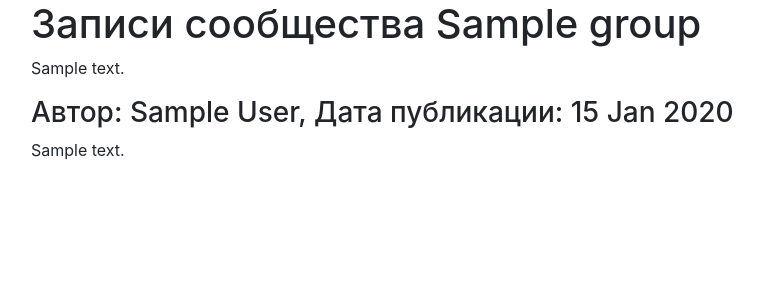
After one commit to MariiaBel/developmentHub, a Django app: a page that uses developmentHub/templates/base.html in a window 1280 px wide. The commit adds this page. Shown: the top 300 px of the page, without its empty margins (54-817 px from the left). Run offline with Django 3.2, Linux system fonts and the light colour scheme; tables that the repository leaves empty hold one stand-in row (values such as "Sample post"); some libraries are stand-ins or nearby versions.

Commit message:
add group

```diff
--- a/developmentHub/posts/models.py
+++ b/developmentHub/posts/models.py
@@ -3,7 +3,29 @@ from django.contrib.auth import get_user_model
 
 User = get_user_model()
 
+
+class Group(models.Model):
+    title = models.CharField(max_length=200)
+    slug = models.SlugField(unique=True)
+    description = models.TextField()
+
+    def __str__(self):
+        return self.title
+
 class Post(models.Model):
     text = models.TextField()
     pub_date = models.DateTimeField("date published", auto_now_add=True)
-    author = models.ForeignKey(User, on_delete=models.CASCADE, related_name="posts")
+    author = models.ForeignKey(
+        User,
+        on_delete=models.CASCADE,
+        related_name="posts"
+    )
+    group = models.ForeignKey(
+        Group,
+        on_delete=models.SET_NULL,
+        blank=True,
+        null=True,
+        related_name="posts"
+    )
+    class Meta:
+        ordering= ["-pub_date"]
--- a/developmentHub/posts/urls.py
+++ b/developmentHub/posts/urls.py
@@ -3,4 +3,5 @@ from . import views
 
 urlpatterns = [
     path("", views.index, name="index"),
+    path("group/<slug:slug>/", views.group_posts, name="group"),
 ]
--- a/developmentHub/posts/views.py
+++ b/developmentHub/posts/views.py
@@ -1,7 +1,12 @@
-from django.shortcuts import render
-from .models import Post
+from django.shortcuts import render, get_object_or_404
+from .models import Post, Group
 
 
 def index(request):
-    latest = Post.objects.order_by('-pub_date')[:10]
+    latest = Post.objects.all()[:10]
     return render(request, "index.html", {"posts": latest})
+
+def group_posts(request, slug):
+    group = get_object_or_404(Group, slug=slug)
+    latest = group.posts.all()[:10]
+    return render(request, "group.html", {"group":group,"posts": latest})
--- a/developmentHub/templates/base.html
+++ b/developmentHub/templates/base.html
@@ -4,7 +4,7 @@
 <head>
     <meta charset="utf-8">
     <meta name="viewport" content="width=device-width, initial-scale=1, shrink-to-fit=no">
-    <title>{% block title %}The Last Social Media You'll Ever Need{% endblock %} | developmentHub</title>
+    <title>{% block title %} The Last Social Media You'll Ever Need {% endblock %} | developmentHub</title>
     <!-- Загрузка статики -->
     {% load static %}
     <link rel="stylesheet" href="{% static 'bootstrap/dist/css/bootstrap.min.css' %}">
--- /dev/null
+++ b/developmentHub/templates/group.html
@@ -0,0 +1,15 @@
+{% extends "base.html" %}
+{% block title %}Записи сообщества {{group}}{% endblock %}
+{% block header %}Записи сообщества {{group}}{% endblock %}
+{% block content %}
+    <p>{{group.description}}</p>
+
+    {% for post in posts %}
+    <h3>
+        Автор: {{ post.author.get_full_name }}, Дата публикации: {{ post.pub_date|date:"d M Y" }}
+    </h3>
+    <p>{{ post.text|linebreaksbr }}</p>
+    {% if not forloop.last %}<hr>{% endif %}
+    {% endfor %}
+
+{% endblock %}
```
Also changed, not shown: developmentHub/posts/admin.py (+7 -2 lines), developmentHub/posts/migrations/0001_initial.py.
